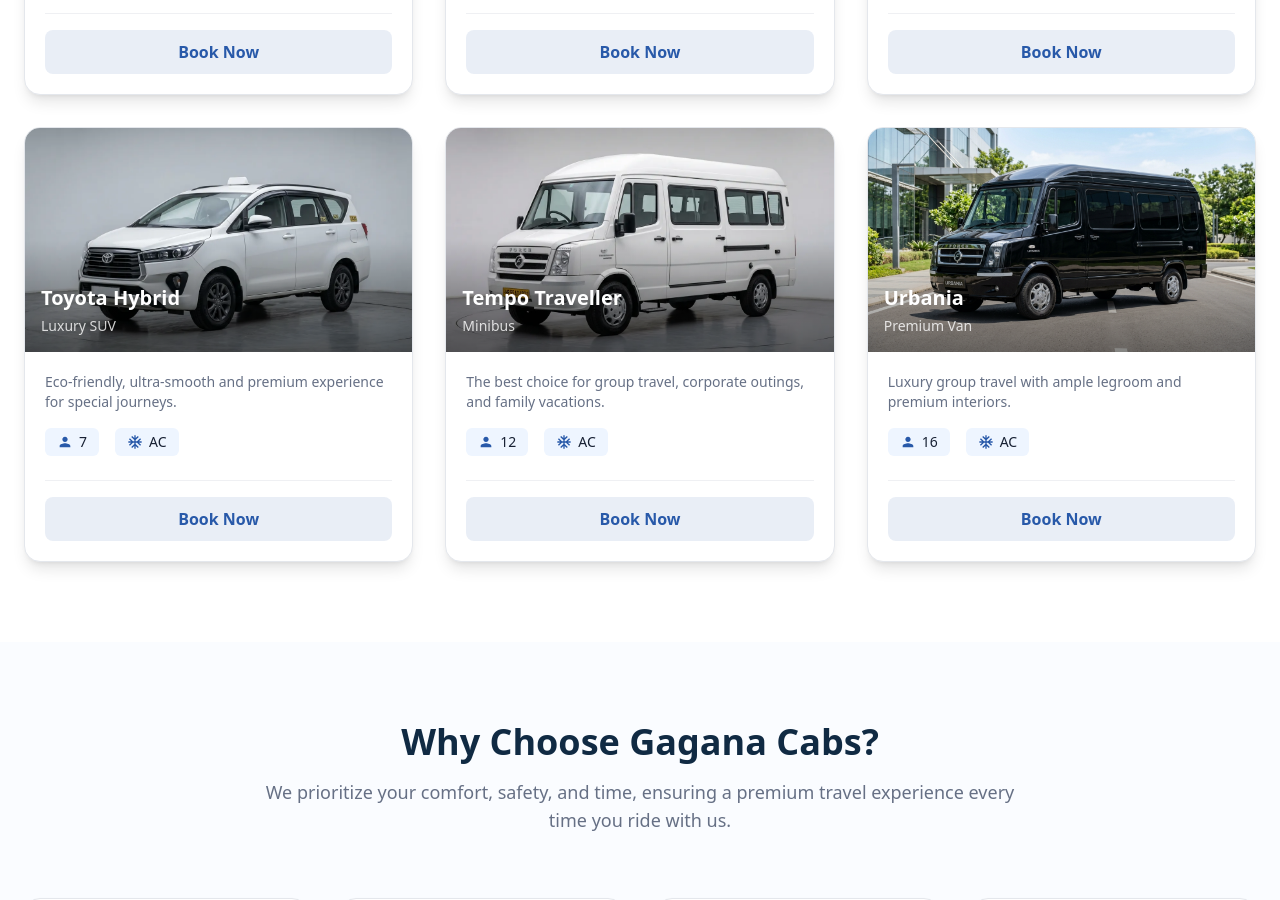
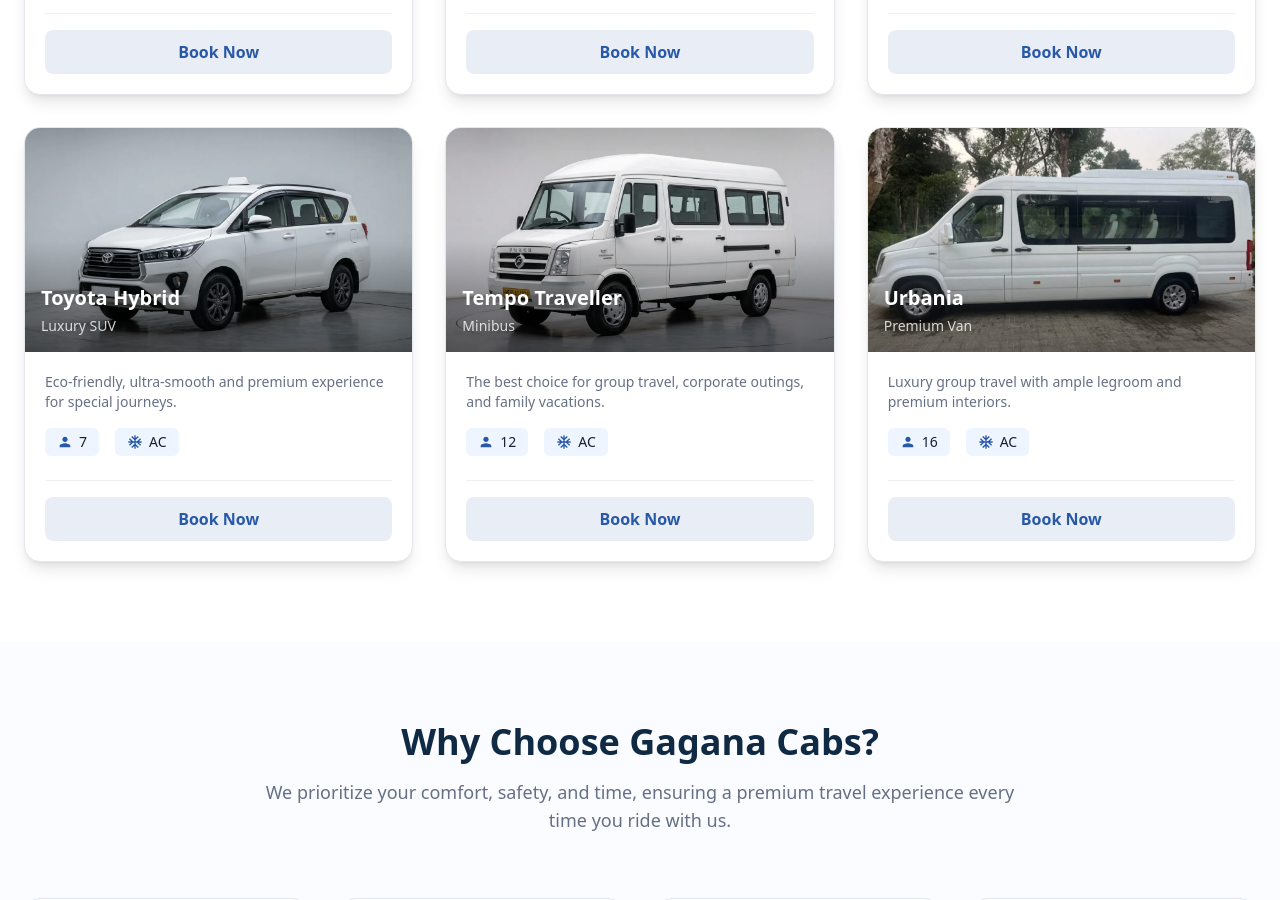
Before and after one commit to ag9731/gagana-cabs, a Next.js app: page / in a window 1280 px wide. Shown: the part 1660-2560 px from the top of the page. Built offline with nearby package versions, Linux system fonts and the light colour scheme.

Commit message:
fix: update urbania image to urbania-white.jpg

```diff
--- a/data/pricing.js
+++ b/data/pricing.js
@@ -92,7 +92,7 @@
     {
       id: "loc-6",
       name: "Urbania",
-      image: "/images/fleet/urbania-black.jpg",
+      image: "/images/fleet/urbania-white.jpg",
       price: "₹41/km",
       outstationRate: "₹41/km",
       ac: true,
@@ -135,7 +135,7 @@
     {
       id: "out-5",
       name: "Tempo Traveller (Non-AC)",
-      image: "/images/fleet/urbania-black.jpg",
+      image: "/images/fleet/urbania-white.jpg",
       ratePerKm: 41,
       ac: false,
     },
--- a/data/vehicles.js
+++ b/data/vehicles.js
@@ -51,7 +51,7 @@
     type: "Premium Van",
     capacity: 16,
     ac: true,
-    image: "/images/fleet/urbania-black.jpg",
+    image: "/images/fleet/urbania-white.jpg",
     description: "Luxury group travel with ample legroom and premium interiors."
   }
 ];
```
Also changed, not shown: public/images/fleet/urbania-black.jpg (deleted), public/images/fleet/urbania-white.jpg (added).
